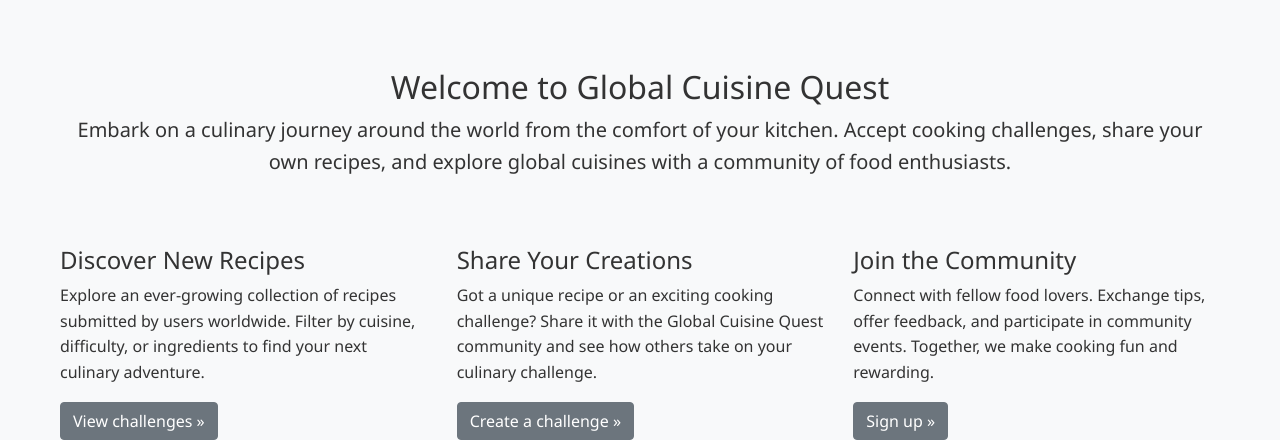
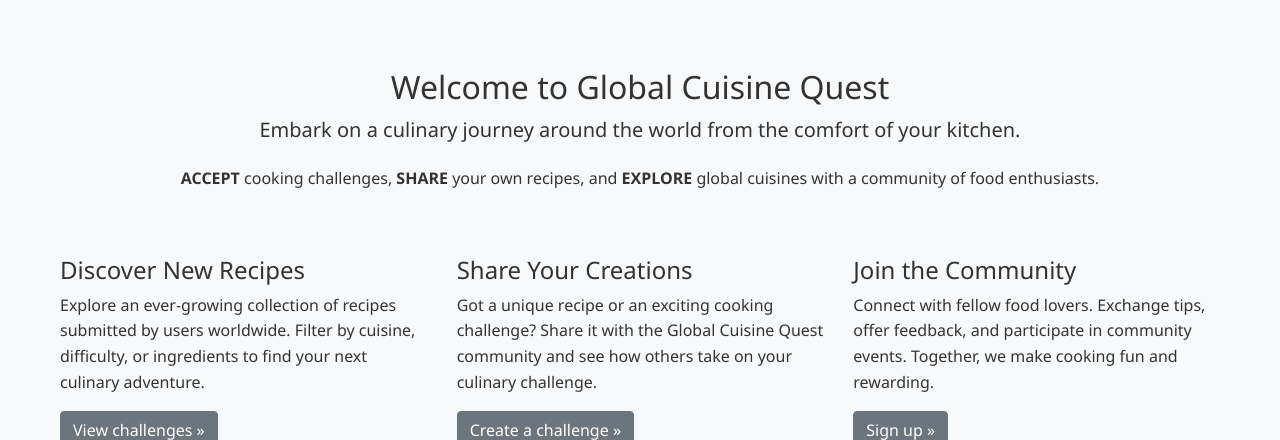
Before and after one commit to aceiicle/Global-Cuisine-Quest, a Flask app: page / in a window 1280 px wide. Shown: the part 58-498 px from the top of the page. Run offline with Flask 3, Linux system fonts and the light colour scheme; some libraries are stand-ins or nearby versions.

Commit message:
Text changes to home page

```diff
--- a/globalcuisine/static/css/style.css
+++ b/globalcuisine/static/css/style.css
@@ -13,7 +13,9 @@ body {
     margin: 0 auto;
     padding: 20px;
 }
-
+.column-container {
+    column-count: 3
+}
 /* Navigation Bar */
 .navbar {
     background-color: #007bff;
--- a/globalcuisine/templates/index.html
+++ b/globalcuisine/templates/index.html
@@ -3,7 +3,8 @@
 
 <div class="py-5 text-center">
     <h2>Welcome to Global Cuisine Quest</h2>
-    <p class="lead">Embark on a culinary journey around the world from the comfort of your kitchen. Accept cooking challenges, share your own recipes, and explore global cuisines with a community of food enthusiasts.</p>
+    <p class="lead">Embark on a culinary journey around the world from the comfort of your kitchen.</p>
+    <p class="bold"><strong>ACCEPT</strong> cooking challenges, <strong>SHARE</strong> your own recipes, and <strong>EXPLORE</strong> global cuisines with a community of food enthusiasts.</p>
 </div>
 
 <div class="row">
```
